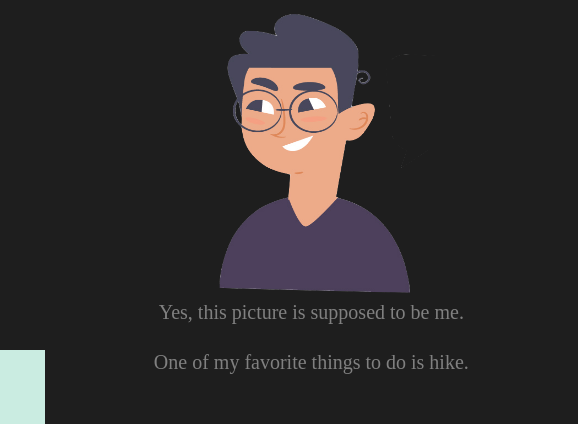
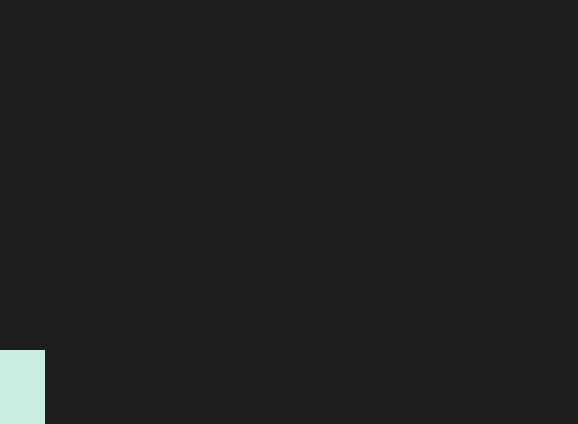
Before and after one commit to angeloramos25/angeloramos25.github.io, a plain HTML site: page index.html in a window 1280 px wide. Shown: the top 424 px of the page, 702-1280 px from the left. Drawn offline with nearby package versions, Linux system fonts and the light colour scheme; a web font is replaced by a local one.

Commit message:
Removed header image

```diff
--- a/index.html
+++ b/index.html
@@ -42,8 +42,6 @@
         </a>
       </div>
       <div class="col-sm-5" style="text-align: center">
-        <img src="images/me.png" height="300" width="250">
-        <h5>Yes, this picture is supposed to be me.</h5>
       </div>
     </div>
 
@@ -64,7 +62,6 @@
         </div>
       </div>
       <div class="col-sm-5 me-facts">
-        <h5>One of my favorite things to do is hike.</h5>
       </div>
     </div>
 
```
